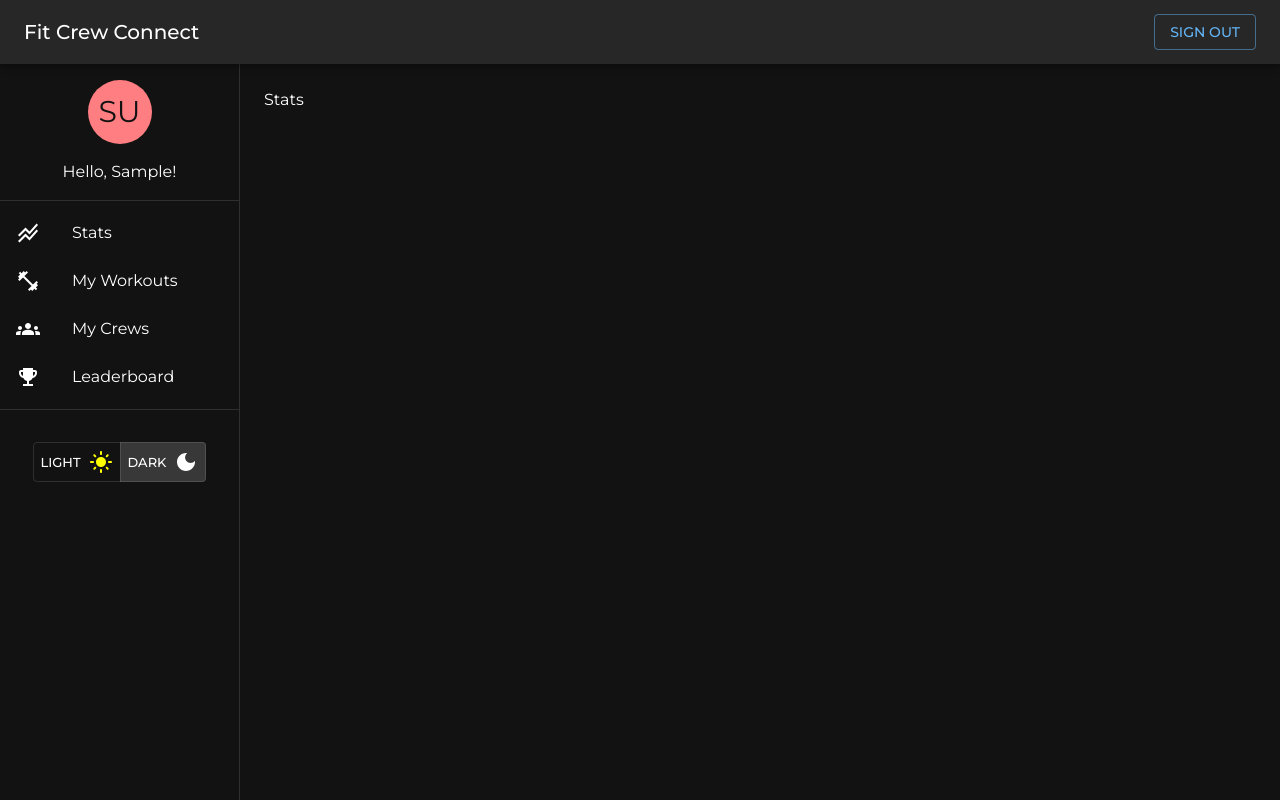
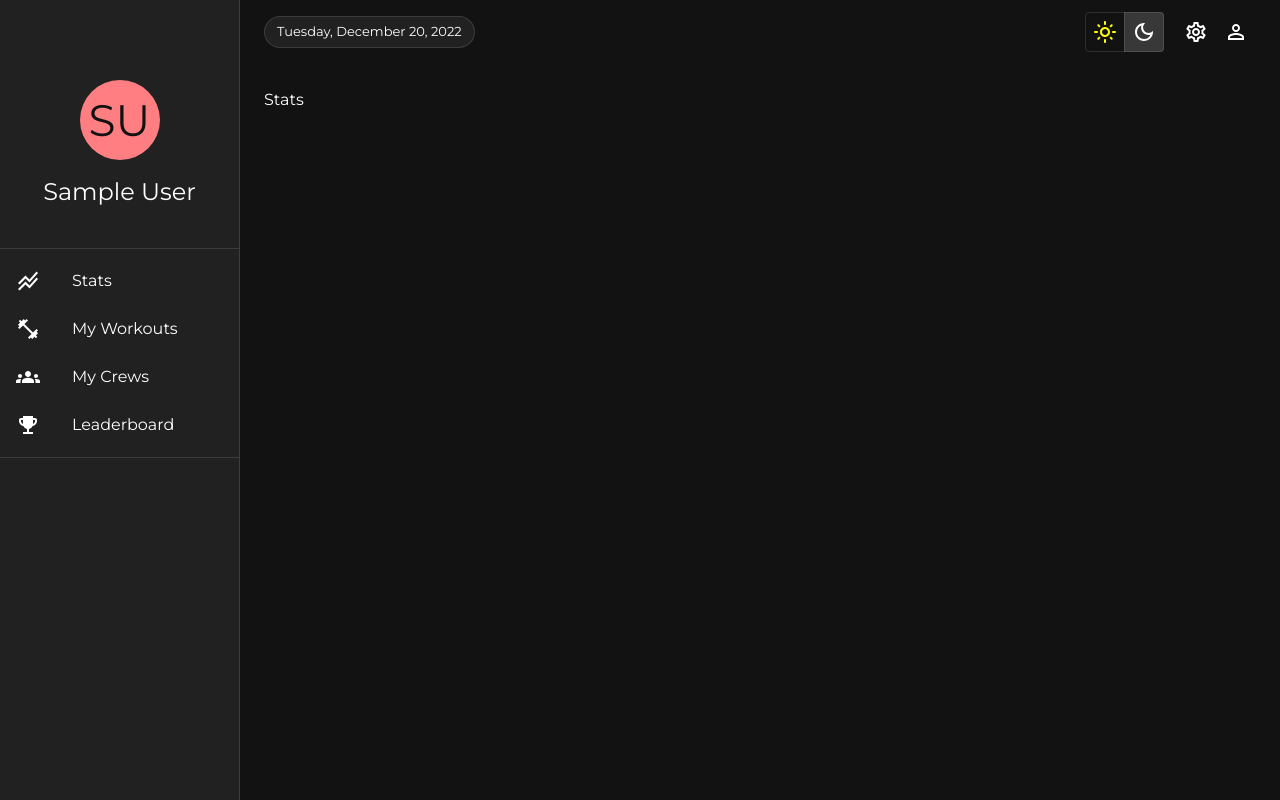
Before and after one commit to coreydbrown/FitnessLogApp.expressjs-react, a React (Create React App) app in the folder client/: page / in a window 1280 px wide. Built offline with nearby package versions, Linux system fonts and the light colour scheme; sample sign-in values are in the browser's storage.

Commit message:
Updated sidebar/appbar and enhanced theme to include more colors and shades.

```diff
--- a/client/src/components/ColorModeToggler.js
+++ b/client/src/components/ColorModeToggler.js
@@ -4,8 +4,8 @@ import { useTheme } from "@mui/material/styles";
 import Box from "@mui/material/Box";
 import ToggleButton from "@mui/material/ToggleButton";
 import ToggleButtonGroup from "@mui/material/ToggleButtonGroup";
-import LightModeIcon from "@mui/icons-material/LightMode";
-import DarkModeIcon from "@mui/icons-material/DarkMode";
+import LightModeOutlinedIcon from "@mui/icons-material/LightModeOutlined";
+import DarkModeOutlinedIcon from "@mui/icons-material/DarkModeOutlined";
 
 const ColorModeToggler = ({ isInNav }) => {
   const theme = useTheme();
@@ -34,17 +34,10 @@ const ColorModeToggler = ({ isInNav }) => {
         aria-label="color mode"
       >
         <ToggleButton value="light" aria-label="light mode">
-          Light
-          <LightModeIcon sx={{ ml: 1, color: "yellow" }} />
+          <LightModeOutlinedIcon sx={{ color: "yellow" }} />
         </ToggleButton>
         <ToggleButton value="dark" aria-label="dark mode">
-          Dark
-          <DarkModeIcon
-            sx={{
-              ml: 1,
-              color: theme.palette.mode === "light" ? "black" : "white",
-            }}
-          />
+          <DarkModeOutlinedIcon sx={{ color: theme.palette.default }} />
         </ToggleButton>
       </ToggleButtonGroup>
     </Box>
--- a/client/src/components/layout/NavDrawer.js
+++ b/client/src/components/layout/NavDrawer.js
@@ -1,6 +1,7 @@
 import { useState, useContext } from "react";
 import { UserContext } from "../../context/user-context";
 import { Link } from "react-router-dom";
+import { useTheme } from "@mui/material/styles";
 import ColorModeToggler from "../ColorModeToggler";
 import AppBar from "@mui/material/AppBar";
 import Box from "@mui/material/Box";
@@ -15,12 +16,14 @@ import ListItemText from "@mui/material/ListItemText";
 import MenuIcon from "@mui/icons-material/Menu";
 import GroupsIcon from "@mui/icons-material/Groups";
 import FitnessCenterIcon from "@mui/icons-material/FitnessCenter";
+import SettingsOutlinedIcon from "@mui/icons-material/SettingsOutlined";
+import PersonOutlineOutlinedIcon from "@mui/icons-material/PersonOutlineOutlined";
 import StackedLineChartIcon from "@mui/icons-material/StackedLineChart";
 import EmojiEventsIcon from "@mui/icons-material/EmojiEvents";
 import Toolbar from "@mui/material/Toolbar";
 import Typography from "@mui/material/Typography";
-import Button from "@mui/material/Button";
 import Avatar from "@mui/material/Avatar";
+import Chip from "@mui/material/Chip";
 
 const drawerWidth = 240;
 
@@ -28,10 +31,13 @@ function NavDrawer(props) {
   const { user, logoutUser } = useContext(UserContext);
   const userInitials = `${user.firstName.charAt(0)}${user.lastName.charAt(0)}`;
 
+  const theme = useTheme();
+
   const handleLogout = (e) => {
     logoutUser();
   };
 
+  // drawer/appbar
   const { window } = props;
   const [mobileOpen, setMobileOpen] = useState(false);
 
@@ -46,17 +52,21 @@ function NavDrawer(props) {
         <ListItem key="avatar" sx={{ justifyContent: "center" }}>
           <Avatar
             sx={{
-              bgcolor: "#ff7e82",
-              width: "4rem",
-              height: "4rem",
-              fontSize: "30px",
+              bgcolor: theme.palette.secondary.main,
+              width: "5rem",
+              height: "5rem",
+              fontSize: "2.75rem",
             }}
           >
             {userInitials}
           </Avatar>
         </ListItem>
-        <ListItem key="welcome-text" sx={{ justifyContent: "center" }}>
-          <Typography>{`Hello, ${user.firstName}!`}</Typography>
+        <ListItem key="welcome-text" sx={{ justifyContent: "center", mb: 3 }}>
+          <Typography
+            component="h3"
+            variant="h5"
+            align="center"
+          >{`${user.firstName} ${user.lastName}`}</Typography>
         </ListItem>
       </List>
       <Divider />
@@ -95,20 +105,6 @@ function NavDrawer(props) {
         </ListItem>
       </List>
       <Divider />
-      <List>
-        <ListItem key="sign-out-button" sx={{ justifyContent: "center" }}>
-          <Button
-            onClick={handleLogout}
-            variant="outlined"
-            sx={{ display: { xs: "inline-block", sm: "none" } }}
-          >
-            Sign out
-          </Button>
-        </ListItem>
-        <ListItem key="color-mode-toggler" sx={{ justifyContent: "center" }}>
-          <ColorModeToggler isInNav={true} />
-        </ListItem>
-      </List>
     </div>
   );
 
@@ -119,9 +115,15 @@ function NavDrawer(props) {
     <>
       <AppBar
         position="fixed"
-        sx={{ zIndex: (theme) => theme.zIndex.drawer + 1 }}
+        sx={{
+          width: { sm: `calc(100% - ${drawerWidth}px)` },
+          ml: { sm: `${drawerWidth}px` },
+          bgcolor: theme.palette.background.default,
+          backgroundImage: "none",
+          boxShadow: "none",
+        }}
       >
-        <Toolbar sx={{ justifyContent: { xs: "normal", sm: "space-between" } }}>
+        <Toolbar sx={{ justifyContent: "space-between" }}>
           <IconButton
             color="inherit"
             aria-label="open drawer"
@@ -131,16 +133,31 @@ function NavDrawer(props) {
           >
             <MenuIcon />
           </IconButton>
-          <Typography variant="h6" noWrap component="div">
-            Fit Crew Connect
-          </Typography>
-          <Button
-            onClick={handleLogout}
-            variant="outlined"
-            sx={{ display: { xs: "none", sm: "inline-flex" } }}
-          >
-            Sign out
-          </Button>
+
+          <Box sx={{ display: { xs: "none", sm: "inline" } }}>
+            <Chip
+              label={new Date().toLocaleDateString("en-us", {
+                weekday: "long",
+                year: "numeric",
+                month: "long",
+                day: "numeric",
+              })}
+              sx={{
+                bgcolor: theme.palette.background.paper,
+                border: `1px solid ${theme.palette.divider}`,
+              }}
+            />
+          </Box>
+
+          <Box display="flex" alignItems="center">
+            <ColorModeToggler isInNav={true} />
+            <IconButton aria-label="settings" sx={{ marginLeft: 1.5 }}>
+              <SettingsOutlinedIcon />
+            </IconButton>
+            <IconButton aria-label="profile">
+              <PersonOutlineOutlinedIcon />
+            </IconButton>
+          </Box>
         </Toolbar>
       </AppBar>
       <Box
--- a/client/src/context/reducer.js
+++ b/client/src/context/reducer.js
@@ -27,7 +27,6 @@ const reducer = (state, action) => {
         emailAlreadyRegistered: true,
       };
     case "invalid_credentials":
-      console.log("went through");
       return {
         ...state,
         invalidCredentials: true,
--- a/client/src/context/theme-context.js
+++ b/client/src/context/theme-context.js
@@ -1,6 +1,21 @@
 import * as React from "react";
 import { ThemeProvider, createTheme } from "@mui/material/styles";
 import CssBaseline from "@mui/material/CssBaseline";
+import {
+  red,
+  pink,
+  deepPurple,
+  blue,
+  indigo,
+  cyan,
+  teal,
+  green,
+  yellow,
+  amber,
+  deepOrange,
+  grey,
+  blueGrey,
+} from "@mui/material/colors";
 
 const getDesignTokens = (mode) => ({
   typography: {
@@ -22,6 +37,9 @@ const getDesignTokens = (mode) => ({
           secondary: {
             main: "#D2042D",
           },
+          background: {
+            paper: grey[200],
+          },
         }
       : {
           // palette values for dark mode
@@ -30,6 +48,9 @@ const getDesignTokens = (mode) => ({
           },
           secondary: {
             main: "#ff7e82",
+          },
+          background: {
+            paper: grey[900],
           },
         }),
   },
```
